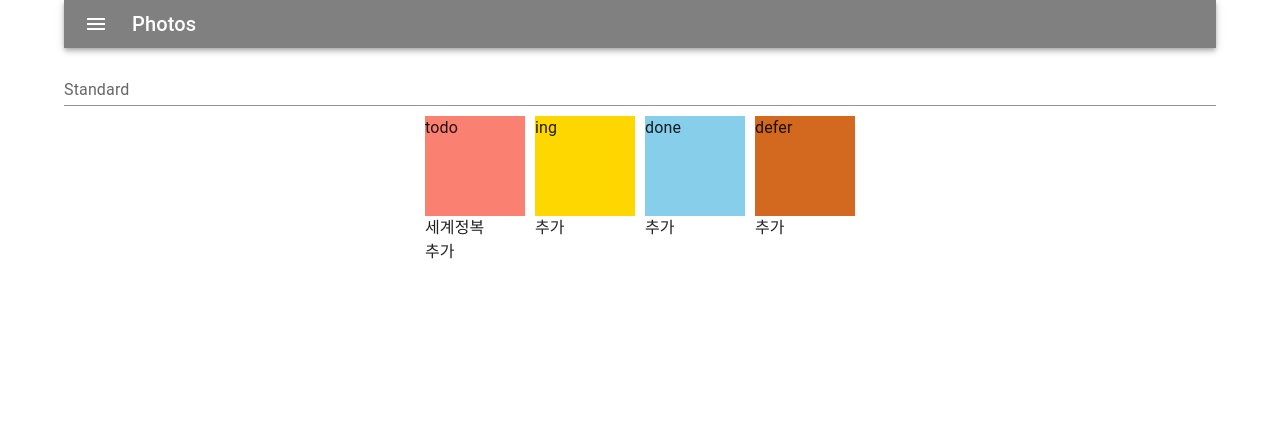
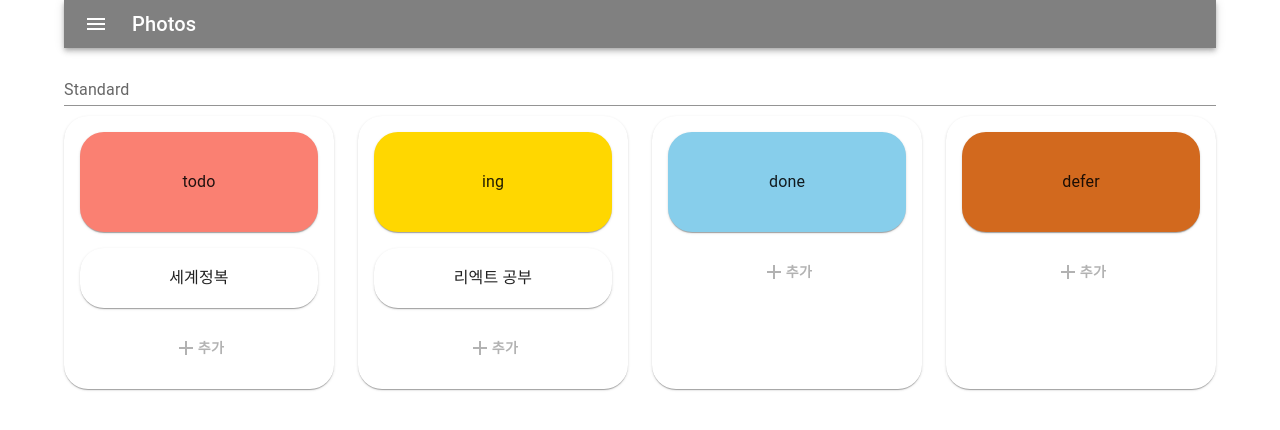
Before and after one commit to obov/5thhh, a React (Create React App) app: page / in a window 1280 px wide. Shown: the top 430 px of the page. Built offline with nearby package versions, Linux system fonts and the light colour scheme.

Commit message:
phase change

```diff
--- a/package.json
+++ b/package.json
@@ -7,6 +7,7 @@
     "@emotion/styled": "^11.10.4",
     "@mui/icons-material": "^5.10.9",
     "@mui/material": "^5.10.9",
+    "@reduxjs/toolkit": "^1.8.6",
     "@testing-library/jest-dom": "^5.16.5",
     "@testing-library/react": "^13.4.0",
     "@testing-library/user-event": "^13.5.0",
@@ -14,8 +15,10 @@
     "json-server": "^0.17.0",
     "react": "^18.2.0",
     "react-dom": "^18.2.0",
+    "react-redux": "^8.0.4",
     "react-router-dom": "^6.4.2",
     "react-scripts": "5.0.1",
+    "redux": "^4.2.0",
     "web-vitals": "^2.1.4"
   },
   "scripts": {
--- a/src/components/Board.jsx
+++ b/src/components/Board.jsx
@@ -1,21 +1,54 @@
+import { Box, Button, Card } from "@mui/material";
+import { fontGrid } from "@mui/material/styles/cssUtils";
 import Todo from "./Todo";
-
-const Board = ({ type, color }) => {
-  const todos = [
-    { title: "세계정복", content: "쉬움 ㅇㅇ", type: "todo", id: 0 },
-  ];
+import AddOutlinedIcon from "@mui/icons-material/AddOutlined";
+import { useSelector } from "react-redux";
+const Board = ({ type, color, todos }) => {
   return (
-    <div>
-      <div style={{ backgroundColor: color, width: 100, height: 100 }}>
+    <Card
+      sx={{
+        display: "flex",
+        flexDirection: "column",
+        alignItems: "center",
+        flex: "1",
+        padding: "16px",
+        borderRadius: "24px",
+        gap: "16px",
+      }}
+    >
+      <Card
+        sx={{
+          backgroundColor: color,
+          width: "100%",
+          height: 100,
+          borderRadius: "24px",
+          display: "flex",
+          alignItems: "center",
+          justifyContent: "center",
+        }}
+      >
         {type}
-      </div>
-      {todos
-        .filter((todo) => todo.type === type)
-        .map((todo) => (
-          <Todo key={todo.id} {...todo} />
-        ))}
-      <div>추가</div>
-    </div>
+      </Card>
+      {todos?.map((todo) => (
+        <Todo key={todo.id} {...todo} />
+      ))}
+      <Button
+        sx={{
+          boxShadow: "1px 1px 1px transparent",
+          color: "rgba(0,0,0,0.3)",
+          borderRadius: "20px",
+          padding: "12px",
+          fontWeight: 600,
+          "&:hover": {
+            boxShadow: "1px 1px 1px rgba(0,0,0,0.3)",
+            color: "rgba(0,0,0,0.8)",
+          },
+        }}
+      >
+        <AddOutlinedIcon />
+        추가
+      </Button>
+    </Card>
   );
 };
 
--- a/src/components/Todo.jsx
+++ b/src/components/Todo.jsx
@@ -1,5 +1,53 @@
-const Todo = ({ title, content, type, id }) => {
-  return <div>{title}</div>;
+import { Box, Button, Card } from "@mui/material";
+import KeyboardArrowRightIcon from "@mui/icons-material/KeyboardArrowRight";
+import KeyboardArrowLeftIcon from "@mui/icons-material/KeyboardArrowLeft";
+import { useDispatch } from "react-redux";
+import { up, down } from "../redux/store";
+const Todo = ({ title, phase, id }) => {
+  const dispatch = useDispatch();
+  const handleClickLeft = () => {
+    dispatch(down({ id }));
+  };
+  const handleClickRight = () => {
+    dispatch(up({ id }));
+  };
+  return (
+    <Card
+      sx={{
+        width: "100%",
+        height: 60,
+        display: "flex",
+        alignItems: "center",
+        justifyContent: "space-between",
+        borderRadius: "24px",
+        paddingX: "4px",
+        ".btn": {
+          maxWidth: "30px",
+          maxHeight: "30px",
+          minWidth: "30px",
+          minHeight: "30px",
+          borderRadius: "15px",
+          display: "flex",
+          alignItems: "center",
+          justifyContent: "center",
+        },
+        ".btn .arrow": {
+          color: "transparent",
+        },
+        "&:hover .btn .arrow": {
+          color: "rgba(0,0,0,0.5)",
+        },
+      }}
+    >
+      <Button className="btn" disabled={phase === 1} onClick={handleClickLeft}>
+        <KeyboardArrowLeftIcon className="arrow" />
+      </Button>
+      <Box>{title}</Box>
+      <Button className="btn" disabled={phase === 4} onClick={handleClickRight}>
+        <KeyboardArrowRightIcon className="arrow" />
+      </Button>
+    </Card>
+  );
 };
 
 export default Todo;
--- a/src/index.js
+++ b/src/index.js
@@ -1,11 +1,19 @@
+import { ThemeProvider } from "@mui/material";
 import React from "react";
 import ReactDOM from "react-dom/client";
+import { Provider } from "react-redux";
 import { BrowserRouter } from "react-router-dom";
 import App from "./App";
+import store from "./redux/store";
+import { theme } from "./theme/mui";
 
 const root = ReactDOM.createRoot(document.getElementById("root"));
 root.render(
-  <BrowserRouter>
-    <App />
-  </BrowserRouter>
+  <ThemeProvider theme={theme}>
+    <BrowserRouter>
+      <Provider store={store}>
+        <App />
+      </Provider>
+    </BrowserRouter>
+  </ThemeProvider>
 );
--- a/src/pages/Boards.jsx
+++ b/src/pages/Boards.jsx
@@ -1,23 +1,42 @@
 import { Box } from "@mui/material";
+import { useSelector } from "react-redux";
 import Board from "../components/Board";
-import Layout from "../components/Layout";
 import MainInput from "../components/MainInput";
 
 const Boards = () => {
+  const todos = useSelector((state) => state);
+  console.log("todos:", todos);
   return (
     <>
       <MainInput />
       <Box
         sx={{
+          width: "100%",
           display: "flex",
           justifyContent: "center",
-          gap: "10px",
+          gap: "24px",
         }}
       >
-        <Board type="todo" color="salmon" />
-        <Board type="ing" color="gold" />
-        <Board type="done" color="skyblue" />
-        <Board type="defer" color="chocolate" />
+        <Board
+          type="todo"
+          color="salmon"
+          todos={todos.filter((todo) => todo.phase === 1)}
+        />
+        <Board
+          type="ing"
+          color="gold"
+          todos={todos.filter((todo) => todo.phase === 2)}
+        />
+        <Board
+          type="done"
+          color="skyblue"
+          todos={todos.filter((todo) => todo.phase === 3)}
+        />
+        <Board
+          type="defer"
+          color="chocolate"
+          todos={todos.filter((todo) => todo.phase === 4)}
+        />
       </Box>
     </>
   );
--- /dev/null
+++ b/src/redux/store.js
@@ -0,0 +1,35 @@
+import { configureStore, createSlice } from "@reduxjs/toolkit";
+
+const initialState = [
+  { id: 333, title: "세계정복", phase: 1 },
+  { id: 222, title: "리엑트 공부", phase: 2 },
+];
+
+const todo = createSlice({
+  name: "todosReducer",
+  initialState,
+  reducers: {
+    add: (state, action) => {
+      const { payload } = action;
+      state.push({
+        id: new Date().getTime(),
+        phase: 1,
+        ...payload,
+      });
+    },
+    remove: (state, action) => {
+      return state.filter((todo) => todo.id !== action.payload.id);
+    },
+    up: (state, action) => {
+      const index = state.findIndex((e) => e.id === action.payload.id);
+      state[index].phase++;
+    },
+    down: (state, action) => {
+      const index = state.findIndex((e) => e.id === action.payload.id);
+      state[index].phase--;
+    },
+  },
+});
+
+export const { add, remove, up, down } = todo.actions;
+export default configureStore({ reducer: todo.reducer });
--- /dev/null
+++ b/src/theme/mui.js
@@ -0,0 +1,12 @@
+import { createTheme } from "@mui/material/styles";
+
+export const theme = createTheme({
+  palette: {
+    primary: {
+      main: "#666666",
+      // light: main값을 통해 계산됨
+      // dark: main값을 통해 계산됨
+      // contrastText: main값을 통해 계산됨
+    },
+  },
+});
```
Also changed, not shown: 1 other file (tests, documents, lock files or other folders).
